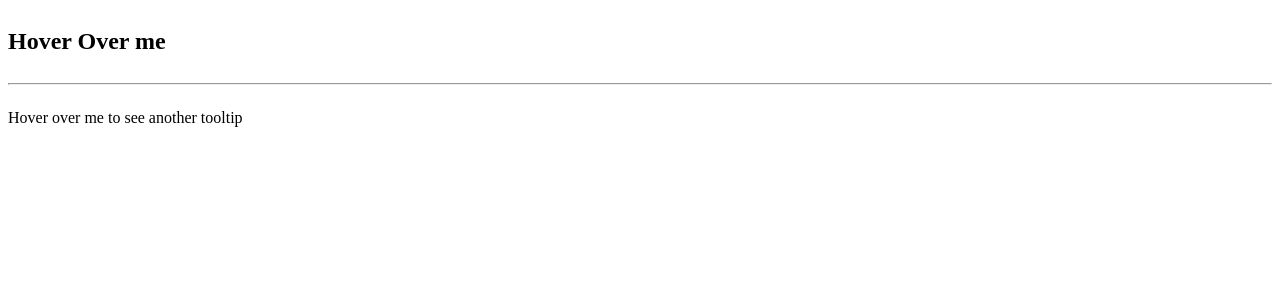
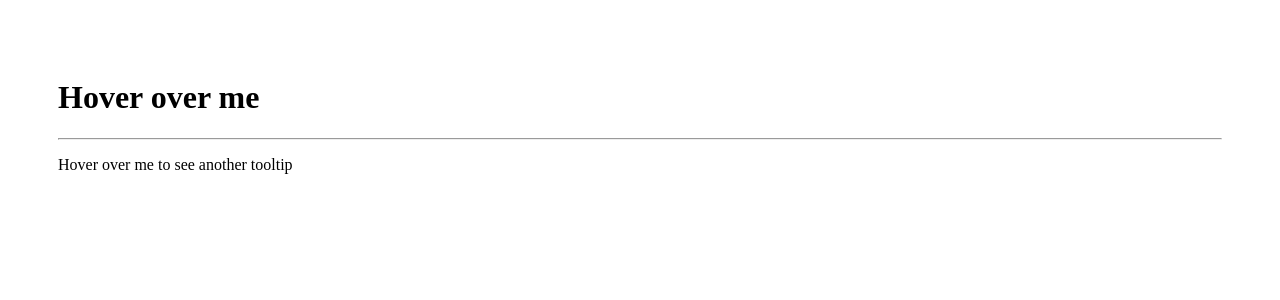
Before and after one commit to acciojob/react-composition-3-Akash-1212579, a React app: page / in a window 1280 px wide. Shown: the top 300 px of the page. Built offline with nearby package versions, Linux system fonts and the light colour scheme.

Commit message:
attempt 4

```diff
--- a/src/components/App.js
+++ b/src/components/App.js
@@ -2,14 +2,19 @@
 import React from "react";
 import './../styles/App.css';
 import Tooltip from "./Tooltip";
-const App = () => {
+
+export default function App() {
   return (
+    <div style={{ padding: "50px" }}>
+      <Tooltip text="This is a tooltip">
+        <h1>Hover over me</h1>
+      </Tooltip>
 
-    <div>
-        {/* Do not remove the main div */}
-        <Tooltip text = "This is a tooltip" text2="This is another tooltip"/>
+      <hr />
+
+      <Tooltip text="Another tooltip for this text">
+        <p>Hover over me to see another tooltip</p>
+      </Tooltip>
     </div>
-  )
+  );
 }
-
-export default App
--- a/src/components/Tooltip.js
+++ b/src/components/Tooltip.js
@@ -1,70 +1,18 @@
 import React, { useState } from "react";
 
-export default function Tooltip({ text, text2 }) {
-  const [show, setShow] = useState(false);
-  const [show2, setShow2] = useState(false);
+
+export default function Tooltip({ text, children }) {
+  const [visible, setVisible] = useState(false);
 
   return (
-    <>
-      <div style={{ position: "relative", display: "inline-block" }}>
-        <h2
-          className="tooltip"
-          onMouseEnter={() => setShow(true)}
-          onMouseLeave={() => setShow(false)}
-        >
-          Hover Over me
-        </h2>
+    <div
+      className="tooltip"
+      onMouseEnter={() => setVisible(true)}
+      onMouseLeave={() => setVisible(false)}
+    >
+      {children}
 
-        {show && (
-          <div
-            style={{
-              position: "absolute",
-              top: "40px",
-              left: 0,
-              background: "red",
-              color: "white",
-              padding: "8px",
-              borderRadius: "6px",
-              fontSize: "14px",
-              whiteSpace: "nowrap",
-              zIndex: 100,
-            }}
-          >
-            {text}
-          </div>
-        )}
-      </div>
-
-      <hr />
-
-      <div style={{ position: "relative", display: "inline-block" }}>
-        <p
-          className="tooltip"
-          onMouseEnter={() => setShow2(true)}
-          onMouseLeave={() => setShow2(false)}
-        >
-          Hover over me to see another tooltip
-        </p>
-
-        {show2 && (
-          <div
-            style={{
-              position: "absolute",
-              top: "40px",
-              left: 0,
-              background: "red",
-              color: "white",
-              padding: "8px",
-              borderRadius: "6px",
-              fontSize: "14px",
-              whiteSpace: "nowrap",
-              zIndex: 100,
-            }}
-          >
-            {text2}
-          </div>
-        )}
-      </div>
-    </>
+      {visible && <span className="tooltiptext">{text}</span>}
+    </div>
   );
 }
```
